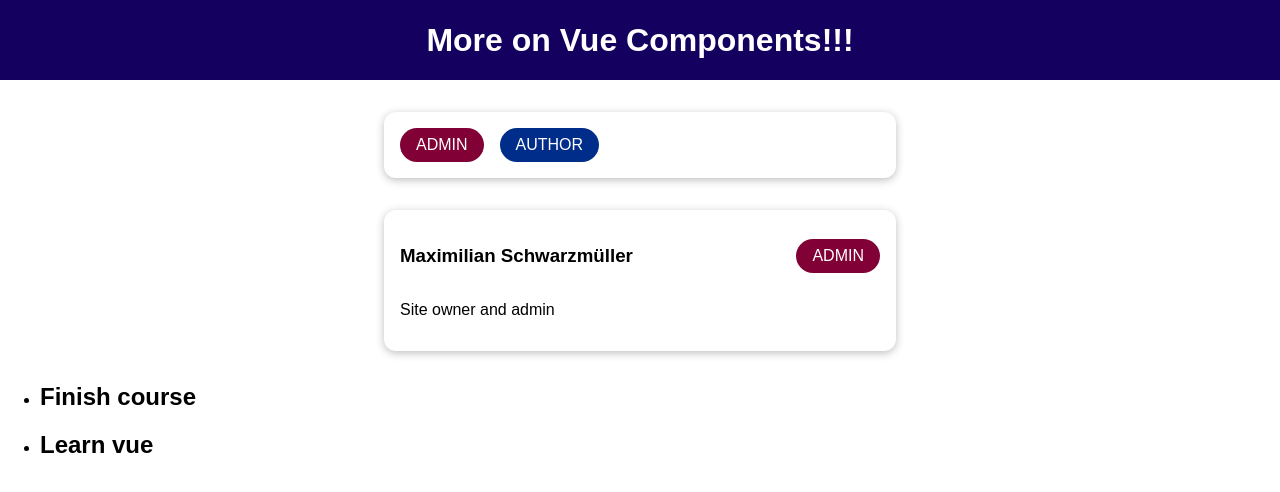
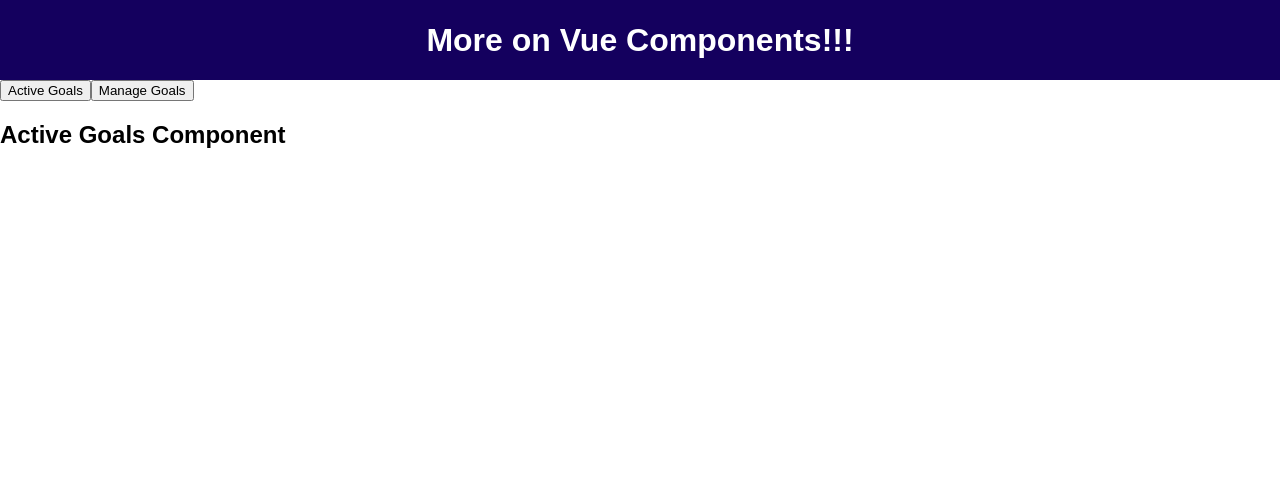
Before and after one commit to JohnCMello/vue-the-complete-guide, a Vue app in the folder section-9/: page / in a window 1280 px wide. Shown: the top 492 px of the page. Built offline with nearby package versions, Linux system fonts and the light colour scheme.

Commit message:
Dynamic components
Instead of using v-if to check for a value to determine whether we want
to show one component or another, we can use de <component> tag, and define
the is attribute.
The component rendered will be based on the value od the is property.

```diff
--- a/section-9/src/App.vue
+++ b/section-9/src/App.vue
@@ -2,43 +2,42 @@
   <div>
     <!-- <the-header></the-header> -->
     <TheHeader />
-    <BadgeList />
-    <UserInfo
-      :full-name="activeUser.name"
-      :info-text="activeUser.description"
-      :role="activeUser.role"
-    ></UserInfo>
-    <CourseGoals>
-      <template #default="slotProps">
-        <h2>{{ slotProps.item }}</h2>
-      </template>
-    </CourseGoals>
+    <button @click="setSelectedComponent('ActiveGoals')">Active Goals</button>
+    <!-- <button @click="setSelectedComponent('active-goals')">Active Goals</button> -->
+    <!-- <button @click="setSelectedComponent('ManageGoals')">Manage Goals</button> -->
+    <button @click="setSelectedComponent('manage-goals')">Manage Goals</button>
+
+    <!-- <ActiveGoals v-if="selectedComponent === 'active-goals'" /> -->
+    <!-- <ManageGoals v-if="selectedComponent === 'manage-goals'" /> -->
+    <component :is="selectedComponent"></component>
   </div>
 </template>
 
 <script>
 import TheHeader from './components/TheHeader.vue';
-import BadgeList from './components/BadgeList.vue';
-import UserInfo from './components/UserInfo.vue';
-import CourseGoals from './components/CourseGoals.vue';
+import ActiveGoals from './components/ActiveGoals.vue';
+import ManageGoals from './components/ManageGoals.vue';
 
 export default {
   components: {
-    // 'the-header': TheHeader,
-    // TheHeader: TheHeader,
     TheHeader,
-    BadgeList,
-    UserInfo,
-    CourseGoals,
+    ActiveGoals,
+    ManageGoals,
   },
   data() {
     return {
+      selectedComponent: 'active-goals',
       activeUser: {
         name: 'Maximilian Schwarzmüller',
         description: 'Site owner and admin',
         role: 'admin',
       },
     };
+  },
+  methods: {
+    setSelectedComponent(cmp) {
+      this.selectedComponent = cmp;
+    },
   },
 };
 </script>
--- /dev/null
+++ b/section-9/src/components/ActiveGoals.vue
@@ -0,0 +1,3 @@
+<template>
+  <h2>Active Goals Component</h2>
+</template>
--- /dev/null
+++ b/section-9/src/components/ManageGoals.vue
@@ -0,0 +1,3 @@
+<template>
+  <h2>Manage Goals Component</h2>
+</template>
```
